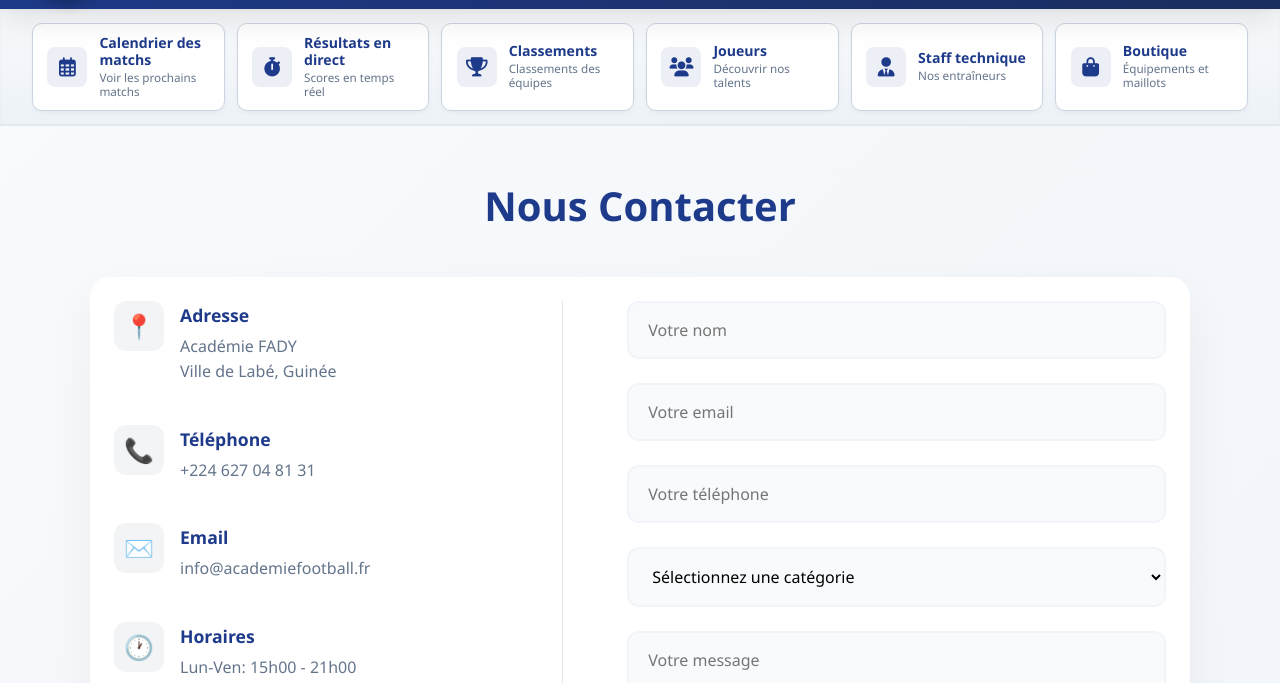
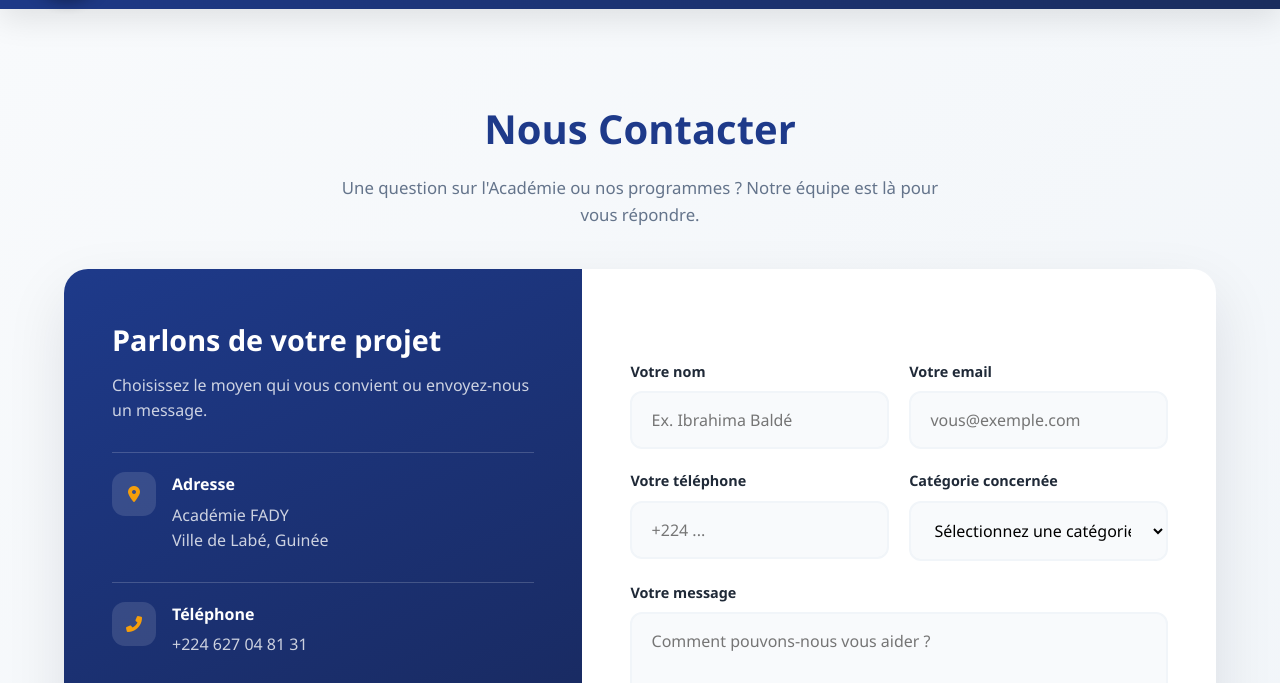
Before and after one commit to Ibrahima2397/academie-football, a website: page html/contact.html in a window 1280 px wide. Shown: the part 85-768 px from the top of the page. Drawn offline with Linux system fonts and the light colour scheme.

Commit message:
Remanie la section contact et retire les barres du haut
Améliore la présentation et l'accessibilité du formulaire de contact et masque les barres d'accès rapide du haut sur toutes les pages.

Co-authored-by: Copilot <223556219+Copilot@users.noreply.github.com>

```diff
--- a/css/styles.css
+++ b/css/styles.css
@@ -748,6 +748,10 @@ img {
     margin-top: 2rem;
 }
 
+.quick-access-bar:not(.pre-footer) {
+    display: none;
+}
+
 .quick-access-grid {
     display: grid;
     grid-template-columns: repeat(auto-fit, minmax(170px, 1fr));
@@ -1173,80 +1177,107 @@ section h2 {
 /* Contact Section */
 .contact {
     background: linear-gradient(135deg, #f8fafc 0%, #f1f5f9 100%);
-    padding-top: 3rem;
-    padding-bottom: 3rem;
+    padding-top: clamp(3rem, 7vw, 5.5rem);
+    padding-bottom: clamp(3rem, 7vw, 5.5rem);
+}
+
+.contact-intro {
+    max-width: 620px;
+    margin: -1.5rem auto 2.5rem;
+    color: #64748b;
+    text-align: center;
+    font-size: 1.05rem;
 }
 
 .contact-content {
     display: grid;
-    grid-template-columns: 1fr;
-    gap: 1.5rem;
-    max-width: 1100px;
+    grid-template-columns: minmax(0, 0.9fr) minmax(0, 1.1fr);
+    gap: 0;
+    max-width: 1160px;
     margin: 0 auto;
     background: var(--white);
-    padding: 1.5rem;
-    border-radius: 20px;
-    box-shadow: 0 20px 50px rgba(0, 0, 0, 0.05);
-}
-
-@media (min-width: 768px) {
-    .contact-content {
-        grid-template-columns: 1fr 1.2fr;
-        gap: 4rem;
-    }
+    padding: 0;
+    border-radius: 24px;
+    overflow: hidden;
+    box-shadow: 0 24px 60px rgba(15, 23, 42, 0.1);
 }
 
 .contact-info {
     display: flex;
     flex-direction: column;
-    gap: 2.5rem;
-}
-
-@media (min-width: 768px) {
-    .contact-info {
-        padding-right: 2rem;
-        border-right: 1px solid #e2e8f0;
-    }
+    gap: 1.75rem;
+    padding: clamp(1.5rem, 4vw, 3rem);
+    background: linear-gradient(155deg, var(--primary-color), #172554);
+    color: var(--white);
+}
+
+.contact-info-heading h3 {
+    margin-bottom: 0.6rem;
+    font-size: clamp(1.4rem, 3vw, 1.8rem);
+}
+
+.contact-info-heading p {
+    color: rgba(255, 255, 255, 0.78);
+    line-height: 1.6;
 }
 
 .info-item {
     display: flex;
     gap: 1rem;
     align-items: flex-start;
+    padding-top: 1.2rem;
+    border-top: 1px solid rgba(255, 255, 255, 0.18);
 }
 
 .info-icon {
-    font-size: 1.5rem;
-    background: var(--light-bg);
-    width: 50px;
-    height: 50px;
-    min-width: 50px;
+    font-size: 1rem;
+    background: rgba(255, 255, 255, 0.12);
+    width: 44px;
+    height: 44px;
+    min-width: 44px;
     display: flex;
     align-items: center;
     justify-content: center;
-    border-radius: 12px;
-    color: var(--primary-color);
+    border-radius: 13px;
+    color: var(--accent-color);
 }
 
 .info-text h4 {
-    color: var(--primary-color);
+    color: var(--white);
     margin-bottom: 0.3rem;
-    font-size: 1.1rem;
+    font-size: 1rem;
 }
 
 .info-text p {
-    color: #64748b;
+    color: rgba(255, 255, 255, 0.78);
     line-height: 1.6;
 }
 
+.info-text a {
+    color: inherit;
+    text-decoration: none;
+}
+
+.info-text a:hover {
+    color: var(--accent-color);
+    text-decoration: underline;
+}
+
 .contact-form {
-    display: flex;
-    flex-direction: column;
-    gap: 1.5rem;
+    display: grid;
+    grid-template-columns: repeat(2, minmax(0, 1fr));
+    gap: 1.25rem;
+    align-content: center;
+    padding: clamp(1.5rem, 4vw, 3rem);
 }
 
 .form-group {
     position: relative;
+    min-width: 0;
+}
+
+.form-group-wide {
+    grid-column: 1 / -1;
 }
 
 .contact-form input,
@@ -1262,6 +1293,14 @@ section h2 {
     background: #f8fafc;
 }
 
+.contact-form label {
+    display: block;
+    margin-bottom: 0.5rem;
+    color: #334155;
+    font-size: 0.92rem;
+    font-weight: 600;
+}
+
 .contact-form input:focus,
 .contact-form select:focus,
 .contact-form textarea:focus {
@@ -1272,7 +1311,7 @@ section h2 {
 }
 
 .submit-btn {
-    background: var(--primary-color);
+    background: linear-gradient(135deg, var(--primary-color), #2747a0);
     color: var(--white);
     border: none;
     padding: clamp(0.75rem, 2vw, 1.2rem);
@@ -1281,7 +1320,7 @@ section h2 {
     font-weight: 600;
     cursor: pointer;
     transition: all 0.3s ease;
-    margin-top: 1rem;
+    margin-top: 0.25rem;
     display: flex;
     align-items: center;
     justify-content: center;
@@ -1289,9 +1328,23 @@ section h2 {
 }
 
 .submit-btn:hover {
-    background: #1e3a8a;
+    background: #172554;
     transform: translateY(-2px);
     box-shadow: 0 10px 20px rgba(30, 58, 138, 0.2);
+}
+
+@media (max-width: 767px) {
+    .contact-content {
+        grid-template-columns: 1fr;
+    }
+
+    .contact-form {
+        grid-template-columns: 1fr;
+    }
+
+    .form-group-wide {
+        grid-column: auto;
+    }
 }
 
 /* Footer */
@@ -1700,17 +1753,6 @@ section h2 {
         padding: 1.25rem;
     }
 
-    /* Contact section */
-    .contact-content {
-        padding: 1.5rem;
-    }
-
-    .contact-info {
-        border-right: none !important;
-        border-bottom: none;
-        padding-right: 0;
-    }
-
     .submit-btn {
         padding: 0.75rem;
     }
@@ -1789,17 +1831,6 @@ section h2 {
         grid-template-columns: repeat(2, 1fr);
     }
 
-    .contact-content {
-        grid-template-columns: 1fr;
-        padding: 2rem;
-    }
-
-    .contact-info {
-        border-right: none;
-        border-bottom: 1px solid #e2e8f0;
-        padding-right: 0;
-        padding-bottom: 1.5rem;
-    }
 }
 
 /* Grand écrans (1024px et plus) */
--- a/html/contact.html
+++ b/html/contact.html
@@ -116,85 +116,40 @@
         </div>
     </nav>
 
-    <!-- Quick Access Bar -->
-    <div class="quick-access-bar">
-        <div class="container">
-            <div class="quick-access-grid">
-                <a href="actualites.html#calendrier" class="quick-card">
-                    <div class="icon-box"><i class="far fa-calendar-alt"></i></div>
-                    <div class="quick-card-text">
-                        <strong>Calendrier des matchs</strong>
-                        <span>Voir les prochains matchs</span>
-                    </div>
-                </a>
-                <a href="galerie_direct.html" class="quick-card">
-                    <div class="icon-box"><i class="fas fa-stopwatch"></i></div>
-                    <div class="quick-card-text">
-                        <strong>Résultats en direct</strong>
-                        <span>Scores en temps réel</span>
-                    </div>
-                </a>
-                <a href="programmes.html#classements" class="quick-card">
-                    <div class="icon-box"><i class="fas fa-trophy"></i></div>
-                    <div class="quick-card-text">
-                        <strong>Classements</strong>
-                        <span>Classements des équipes</span>
-                    </div>
-                </a>
-                <a href="joueurs.html" class="quick-card">
-                    <div class="icon-box"><i class="fas fa-users"></i></div>
-                    <div class="quick-card-text">
-                        <strong>Joueurs</strong>
-                        <span>Découvrir nos talents</span>
-                    </div>
-                </a>
-                <a href="academie.html#staff" class="quick-card">
-                    <div class="icon-box"><i class="fas fa-user-tie"></i></div>
-                    <div class="quick-card-text">
-                        <strong>Staff technique</strong>
-                        <span>Nos entraîneurs</span>
-                    </div>
-                </a>
-                <a href="boutique.html" class="quick-card">
-                    <div class="icon-box"><i class="fas fa-shopping-bag"></i></div>
-                    <div class="quick-card-text">
-                        <strong>Boutique</strong>
-                        <span>Équipements et maillots</span>
-                    </div>
-                </a>
-            </div>
-        </div>
-    </div>
-
     <!-- Contact Section -->
     <section id="contact" class="contact">
         <div class="container">
             <h2>Nous Contacter</h2>
+            <p class="contact-intro">Une question sur l'Académie ou nos programmes ? Notre équipe est là pour vous répondre.</p>
             <div class="contact-content">
                 <div class="contact-info">
+                    <div class="contact-info-heading">
+                        <h3>Parlons de votre projet</h3>
+                        <p>Choisissez le moyen qui vous convient ou envoyez-nous un message.</p>
+                    </div>
                     <div class="info-item">
-                        <div class="info-icon">📍</div>
+                        <div class="info-icon"><i class="fas fa-map-marker-alt" aria-hidden="true"></i></div>
                         <div class="info-text">
                             <h4>Adresse</h4>
                             <p>Académie FADY<br>Ville de Labé, Guinée</p>
                         </div>
                     </div>
                     <div class="info-item">
-                        <div class="info-icon">📞</div>
+                        <div class="info-icon"><i class="fas fa-phone-alt" aria-hidden="true"></i></div>
                         <div class="info-text">
                             <h4>Téléphone</h4>
-                            <p>+224 627 04 81 31</p>
+                            <p><a href="tel:+224627048131">+224 627 04 81 31</a></p>
                         </div>
                     </div>
                     <div class="info-item">
-                        <div class="info-icon">✉️</div>
+                        <div class="info-icon"><i class="fas fa-envelope" aria-hidden="true"></i></div>
                         <div class="info-text">
                             <h4>Email</h4>
-                            <p>info@academiefootball.fr</p>
+                            <p><a href="mailto:info@academiefootball.fr">info@academiefootball.fr</a></p>
                         </div>
                     </div>
                     <div class="info-item">
-                        <div class="info-icon">🕐</div>
+                        <div class="info-icon"><i class="far fa-clock" aria-hidden="true"></i></div>
                         <div class="info-text">
                             <h4>Horaires</h4>
                             <p>Lun-Ven: 15h00 - 21h00<br>Sam: 09h00 - 17h00</p>
@@ -204,26 +159,31 @@
 
                 <form class="contact-form" id="contactForm">
                     <div class="form-group">
-                        <input type="text" placeholder="Votre nom" required>
+                        <label for="contactName">Votre nom</label>
+                        <input id="contactName" type="text" placeholder="Ex. Ibrahima Baldé" autocomplete="name" required>
                     </div>
                     <div class="form-group">
-                        <input type="email" placeholder="Votre email" required>
+                        <label for="contactEmail">Votre email</label>
+                        <input id="contactEmail" type="email" placeholder="vous@exemple.com" autocomplete="email" required>
                     </div>
                     <div class="form-group">
-                        <input type="tel" placeholder="Votre téléphone" required>
+                        <label for="contactPhone">Votre téléphone</label>
+                        <input id="contactPhone" type="tel" placeholder="+224 ..." autocomplete="tel" required>
                     </div>
                     <div class="form-group">
-                        <select required>
+                        <label for="contactCategory">Catégorie concernée</label>
+                        <select id="contactCategory" required>
                             <option value="">Sélectionnez une catégorie</option>
                             <option value="enfants">Enfants (U8-U12)</option>
                             <option value="jeunes">Jeunes (U13-U17)</option>
                             <option value="elite">Élite (U18+)</option>
                         </select>
                     </div>
-                    <div class="form-group">
-                        <textarea placeholder="Votre message" rows="5" required></textarea>
+                    <div class="form-group form-group-wide">
+                        <label for="contactMessage">Votre message</label>
+                        <textarea id="contactMessage" placeholder="Comment pouvons-nous vous aider ?" rows="5" required></textarea>
                     </div>
-                    <button type="submit" class="submit-btn">Envoyer le message 🚀</button>
+                    <button type="submit" class="submit-btn form-group-wide"><i class="fas fa-paper-plane" aria-hidden="true"></i> Envoyer le message</button>
                 </form>
             </div>
         </div>
```
